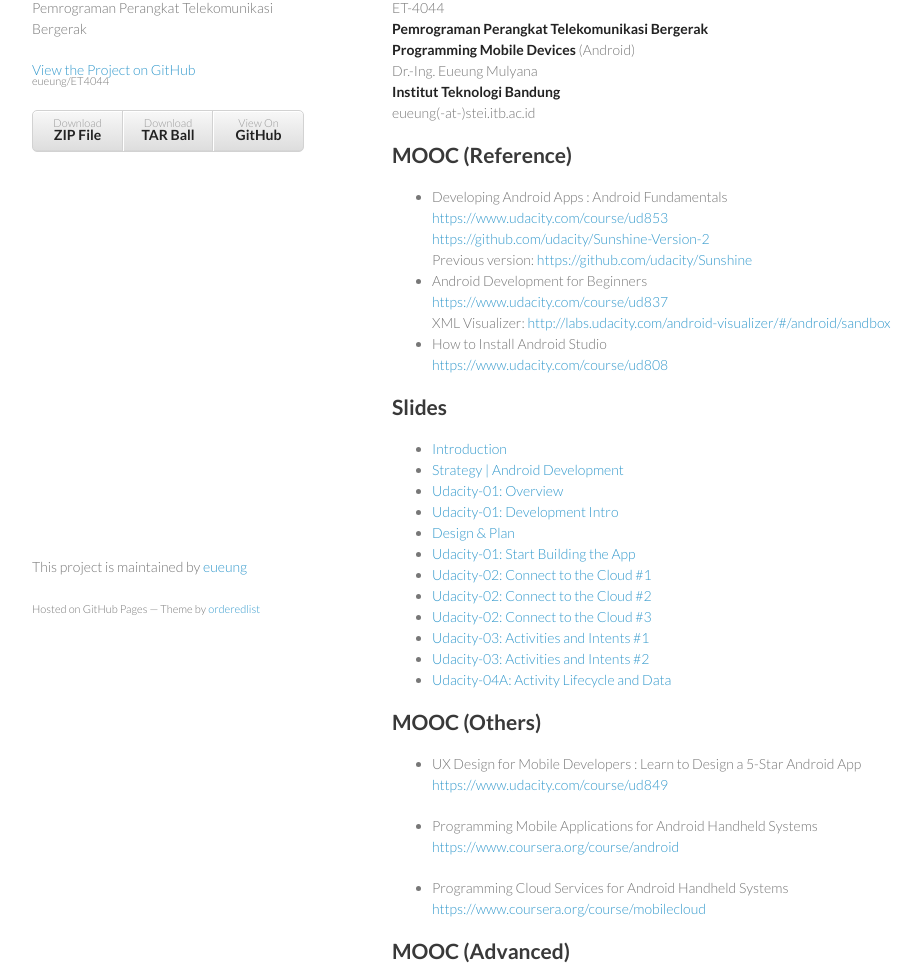
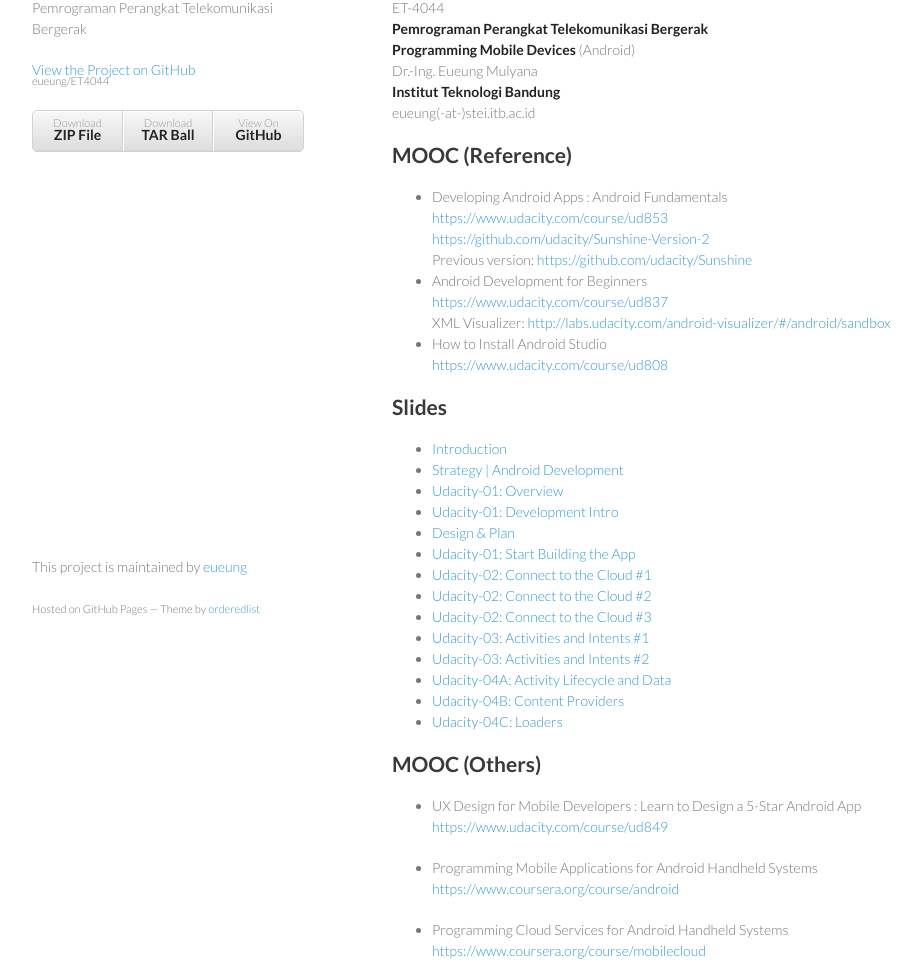
Before and after one commit to eueung/ET4044, a plain HTML site: page index.html in a window 1280 px wide. Shown: the part 112-1089 px from the top of the page, without its empty margins (178-1099 px from the left). Drawn offline with Linux system fonts and the light colour scheme.

Commit message:
Create gh-pages branch via GitHub

```diff
--- a/index.html
+++ b/index.html
@@ -72,6 +72,8 @@ XML Visualizer: <a href="http://labs.udacity.com/android-visualizer/#/android/sa
 <li><a href="https://speakerdeck.com/eueung/pptb-08-2">Udacity-03: Activities and Intents #1</a></li>
 <li><a href="https://speakerdeck.com/eueung/pptb-09">Udacity-03: Activities and Intents #2</a></li>
 <li><a href="https://speakerdeck.com/eueung/pptb-10">Udacity-04A: Activity Lifecycle and Data </a></li>
+<li><a href="https://speakerdeck.com/eueung/pptb-11">Udacity-04B: Content Providers </a></li>
+<li><a href="https://speakerdeck.com/eueung/pptb-12">Udacity-04C: Loaders </a></li>
 </ul>
 
 <h2>
```
Also changed, not shown: params.json (+1 -1 lines).
